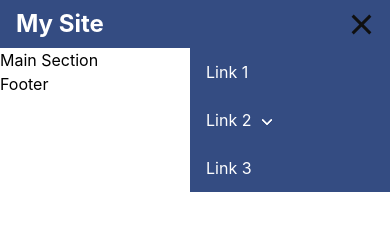
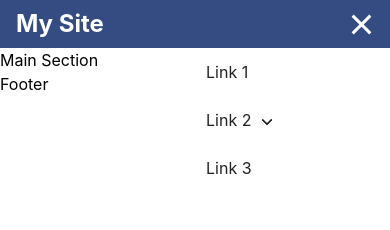
Before and after one commit to getup8/css-starter, a plain HTML site: page index.html in a window 390 px wide. Both pictures are taken after a click on the button 361 px from the left and 24 px from the top of the page. Drawn offline with Linux system fonts and the light colour scheme.

Commit message:
Nav color consistency

```diff
--- a/index.html
+++ b/index.html
@@ -20,7 +20,7 @@
         <h1>My Site</h1>
       </div>
 
-      <div class="hamburger">
+      <div class="hamburger" role="button" aria-expanded="false">
         <span aria-hidden="true"></span>
         <span aria-hidden="true"></span>
         <span aria-hidden="true"></span>
--- a/styles.css
+++ b/styles.css
@@ -119,8 +119,8 @@ p, h1, h2, h3, h4, h5, h6 {
 .dropdown-trigger::after {
   margin-left: 0.75em;
   vertical-align: 0.125em;
-  border-left: 2px solid #fff;
-  border-bottom: 2px solid #fff;
+  border-left: 2px solid var(--header-font-color);;
+  border-bottom: 2px solid var(--header-font-color);;
   border-radius: 1px;
   content: " ";
   display: inline-block;
@@ -172,7 +172,7 @@ p, h1, h2, h3, h4, h5, h6 {
   margin: 5px auto;
   -webkit-transition: all 0.3s ease-in-out;
   transition: all 0.3s ease-in-out;
-  background-color: #101010;
+  background-color: var(--header-font-color);
 }
 
 @media only screen and (max-width: 768px) {
@@ -188,6 +188,16 @@ p, h1, h2, h3, h4, h5, h6 {
 
   .main-nav.active {
     display: flex;
+  }
+
+  .main-nav a {
+    color: var(--dropdown-font-color);
+    background-color: var(--dropdown-bg-color);
+  }
+
+  .dropdown-trigger::after {
+    border-left: 2px solid var(--dropdown-font-color);;
+    border-bottom: 2px solid var(--dropdown-font-color);;
   }
 
   .hamburger {
```
